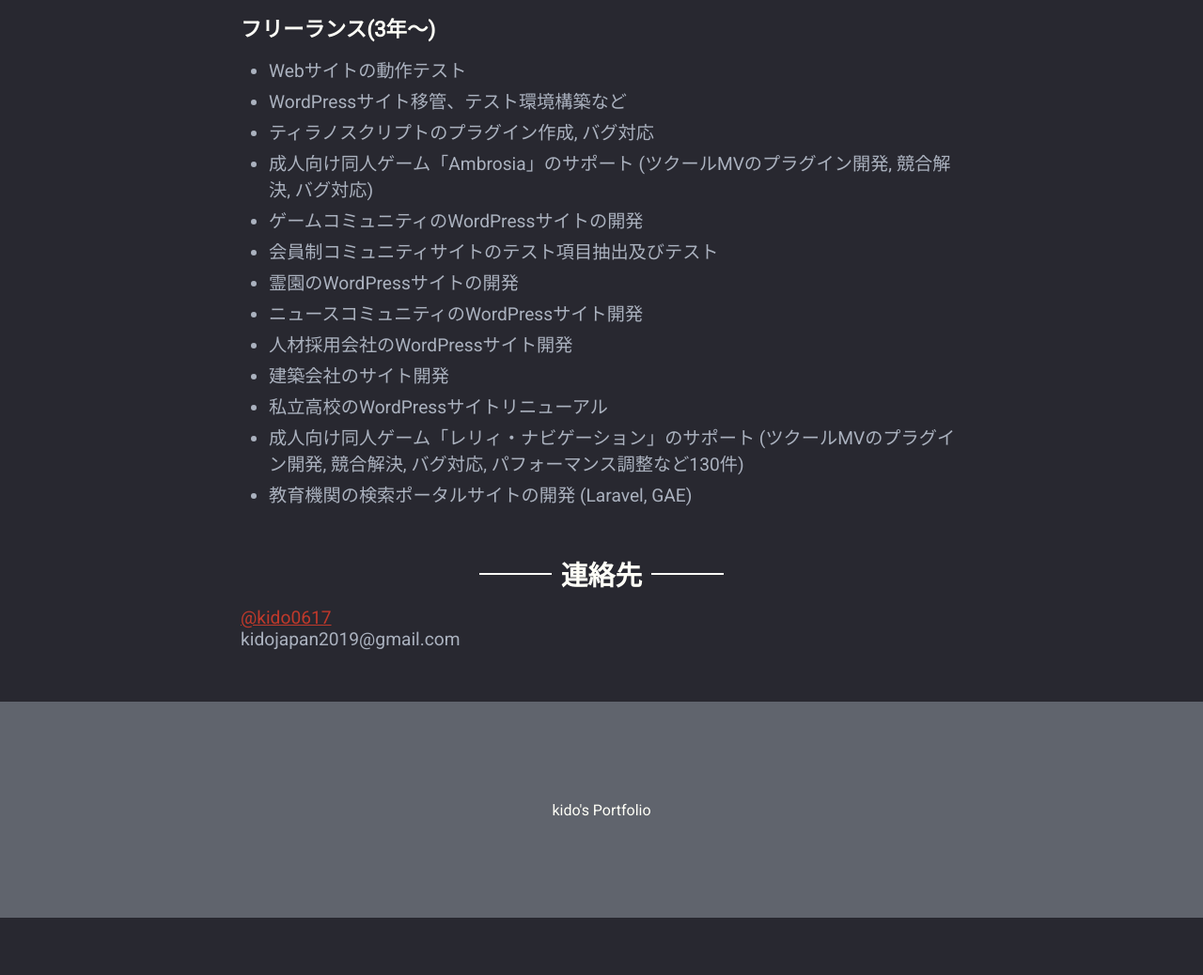
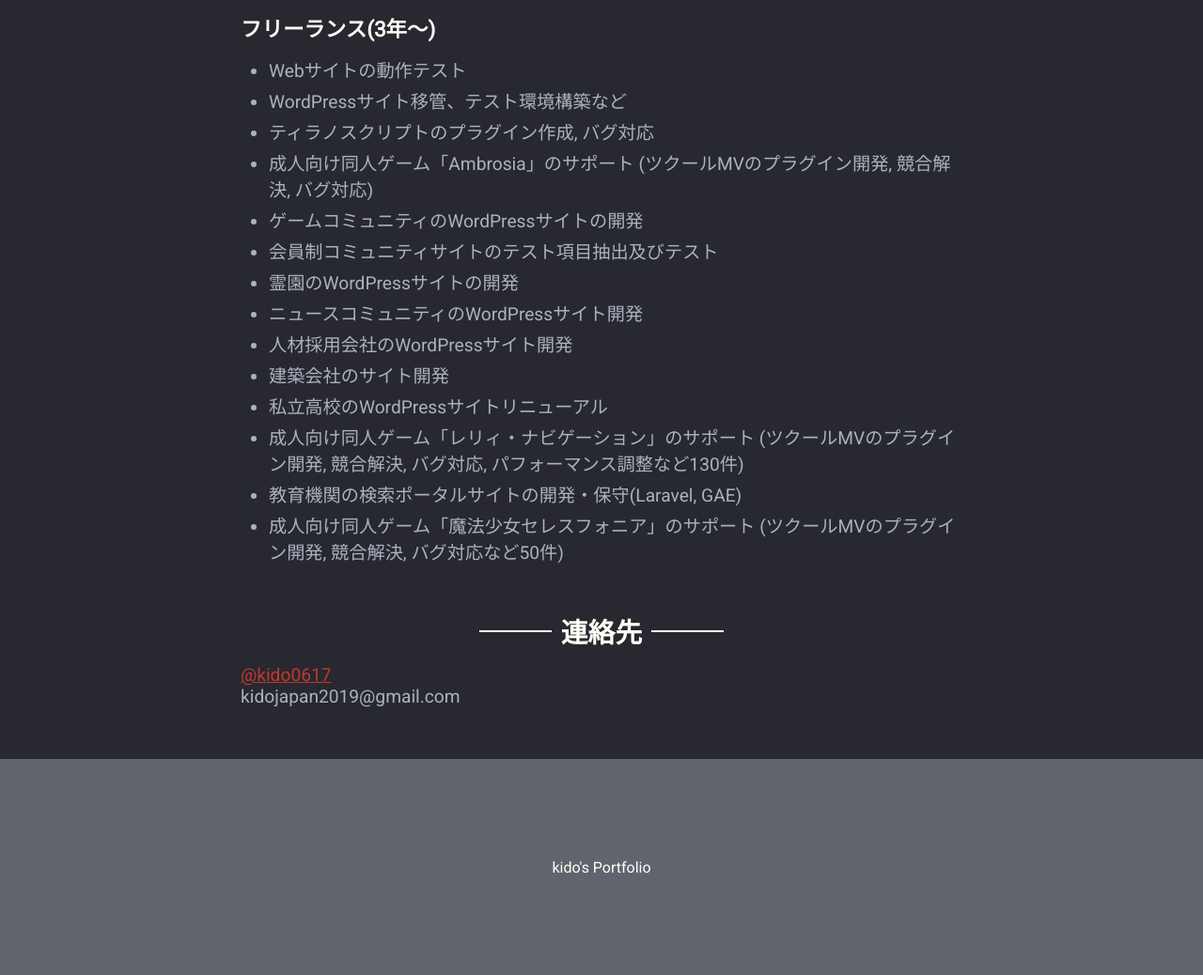
Before and after one commit to kido0617/portfolio, a plain HTML site: page index.html in a window 1280 px wide. Shown: the part 2296-3334 px from the top of the page at 94% size. Before the commit the page ends 3273 px from the top, so only its background shows below. Drawn offline with nearby package versions, Linux system fonts and the light colour scheme.

Commit message:
Update index.html

```diff
--- a/index.html
+++ b/index.html
@@ -112,7 +112,8 @@
         <li>建築会社のサイト開発</li>
         <li>私立高校のWordPressサイトリニューアル</li>
         <li>成人向け同人ゲーム「レリィ・ナビゲーション」のサポート (ツクールMVのプラグイン開発, 競合解決, バグ対応, パフォーマンス調整など130件)</li>
-        <li>教育機関の検索ポータルサイトの開発 (Laravel, GAE)</li>
+        <li>教育機関の検索ポータルサイトの開発・保守(Laravel, GAE)</li>
+        <li>成人向け同人ゲーム「魔法少女セレスフォニア」のサポート (ツクールMVのプラグイン開発, 競合解決, バグ対応など50件)</li>
       </ol>
 
       <h2 class="divisor">連絡先</h2>
```
